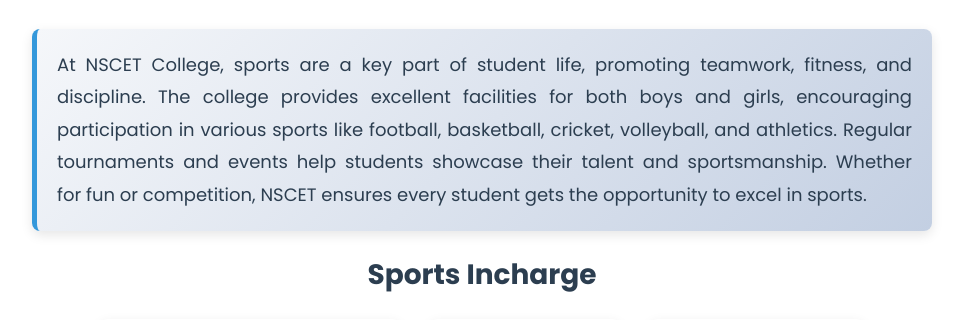
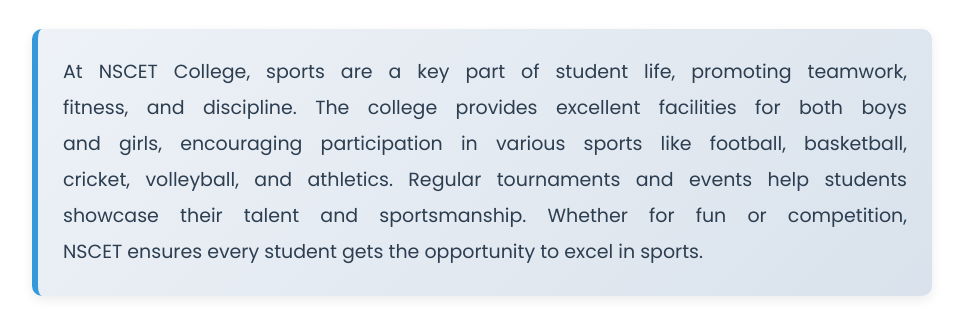
Before and after one commit to InnovativeSPIN/NSCET_WEBSITE, a PHP site: page /sports/ in a window 1280 px wide. Shown: the part 950-1270 px from the top of the page, without its empty margins (158-1121 px from the left). Run offline with PHP 8.4, Linux system fonts and the light colour scheme; some libraries are stand-ins or nearby versions; some web fonts are replaced.

Commit message:
change style health , sports

```diff
--- a/assets/css/health/style.css
+++ b/assets/css/health/style.css
@@ -67,7 +67,7 @@
 /* Health Image */
 .health-img {
     width: 100%;
-    max-width: 600px;
+    max-width: 300px;
     height: auto;
     margin: 20px 0;
     box-shadow: 0 4px 8px rgba(0, 0, 0, 0.1);
--- a/assets/css/sport/style.css
+++ b/assets/css/sport/style.css
@@ -37,20 +49,26 @@
     font-weight: bold;
     margin-bottom: 20px;
     box-shadow: 0 4px 8px rgba(0, 0, 0, 0.2);
+    transition: transform 0.3s ease, box-shadow 0.3s ease;
+}
+
+.s-h1:hover {
+    transform: scale(1.05);
+    box-shadow: 0 6px 12px rgba(0, 0, 0, 0.25);
 }
 
 .sports-intro {
     text-align: justify;
-    font-size: 18px;
-    line-height: 1.8;
+    font-size: 19px;
+    line-height: 1.9;
     color: #2c3e50;
     max-width: 900px;
     margin: 30px auto;
-    padding: 20px;
-    background: linear-gradient(135deg, #f5f7fa 0%, #c3cfe2 100%);
-    border-left: 5px solid #3498db;
-    box-shadow: 0 4px 12px rgba(0, 0, 0, 0.1);
-    border-radius: 8px;
+    padding: 25px;
+    background: linear-gradient(135deg, #eef2f7 0%, #d9e2ec 100%);
+    border-left: 6px solid #3498db;
+    box-shadow: 0 4px 12px rgba(0, 0, 0, 0.08);
+    border-radius: 10px;
     transition: transform 0.3s ease, box-shadow 0.3s ease;
 }
 
```
Also changed, not shown: other parts of assets/css/sport/style.css (+31 -15 lines).
